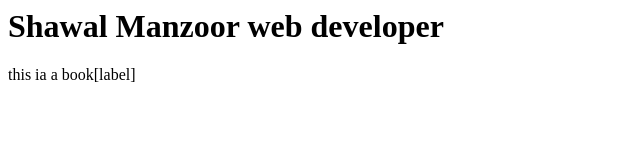
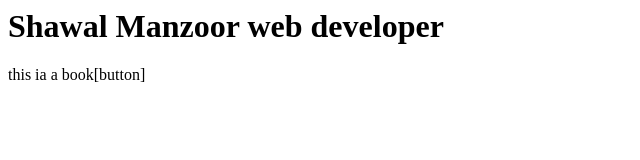
Before and after one commit to shawalmanzoor864-lab/backend-code, a plain HTML site: page index.html in a window 1280 px wide. Shown: the full height of the page, 0-640 px from the left. Drawn offline with Linux system fonts and the light colour scheme.

```diff
--- a/index.html
+++ b/index.html
@@ -6,6 +6,6 @@
 </head>
 <body>
     <h1>Shawal Manzoor web developer</h1>
-    <p>this ia a book[label]</p>
+    <p>this ia a book[button]</p>
 </body>
 </html>
```
